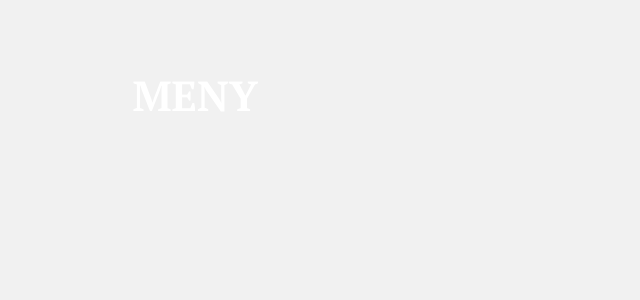
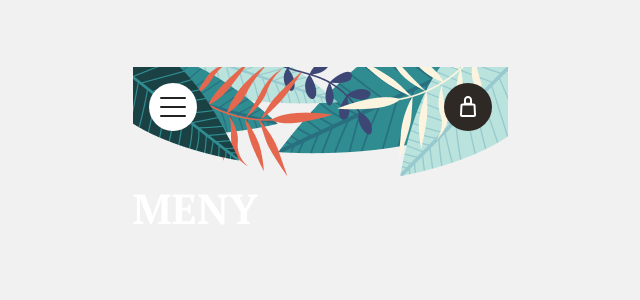
Before and after one commit to justinhumane/oscar-altkvist_FU-JS23_airbean, a React (Vite) app: page /menu in a window 1280 px wide. Shown: the top 300 px of the page, without its empty margins (320-960 px from the left). Built offline with nearby package versions, Linux system fonts and the light colour scheme.

Commit message:
Add header component

```diff
--- /dev/null
+++ b/src/components/Header/Header.scss
@@ -0,0 +1,25 @@
+.header {
+  display: flex;
+  justify-content: space-between;
+  align-items: flex-start;
+  background: url(../../assets/header.png) no-repeat;
+  height: 7.0625rem;
+  padding: 1rem;
+}
+
+.menu-icon,
+.cart-icon {
+  width: 3rem;
+  height: 3rem;
+  border-radius: 100%;
+  display: flex;
+  align-items: center;
+  justify-content: center;
+}
+
+.menu-icon {
+  background: #fff;
+}
+.cart-icon {
+  background: #2f2926;
+}
--- /dev/null
+++ b/src/components/Header/Header.tsx
@@ -0,0 +1,18 @@
+import menuClosed from "../../assets/menu-icon.svg";
+import cart from "../../assets/cart-icon.svg";
+import "./Header.scss";
+
+const HeaderComp = () => {
+  return (
+    <div className="header">
+      <div className="menu-icon">
+        <img src={menuClosed} alt="" />
+      </div>
+      <div className="cart-icon">
+        <img src={cart} alt="" />
+      </div>
+    </div>
+  );
+};
+
+export default HeaderComp;
--- a/src/pages/Menu.tsx
+++ b/src/pages/Menu.tsx
@@ -1,5 +1,12 @@
+import HeaderComp from "../components/Header/Header";
+
 const MenuPage = () => {
-  return <h1>Meny</h1>;
+  return (
+    <div>
+      <HeaderComp />
+      <h1>Meny</h1>
+    </div>
+  );
 };
 
 export default MenuPage;
```
